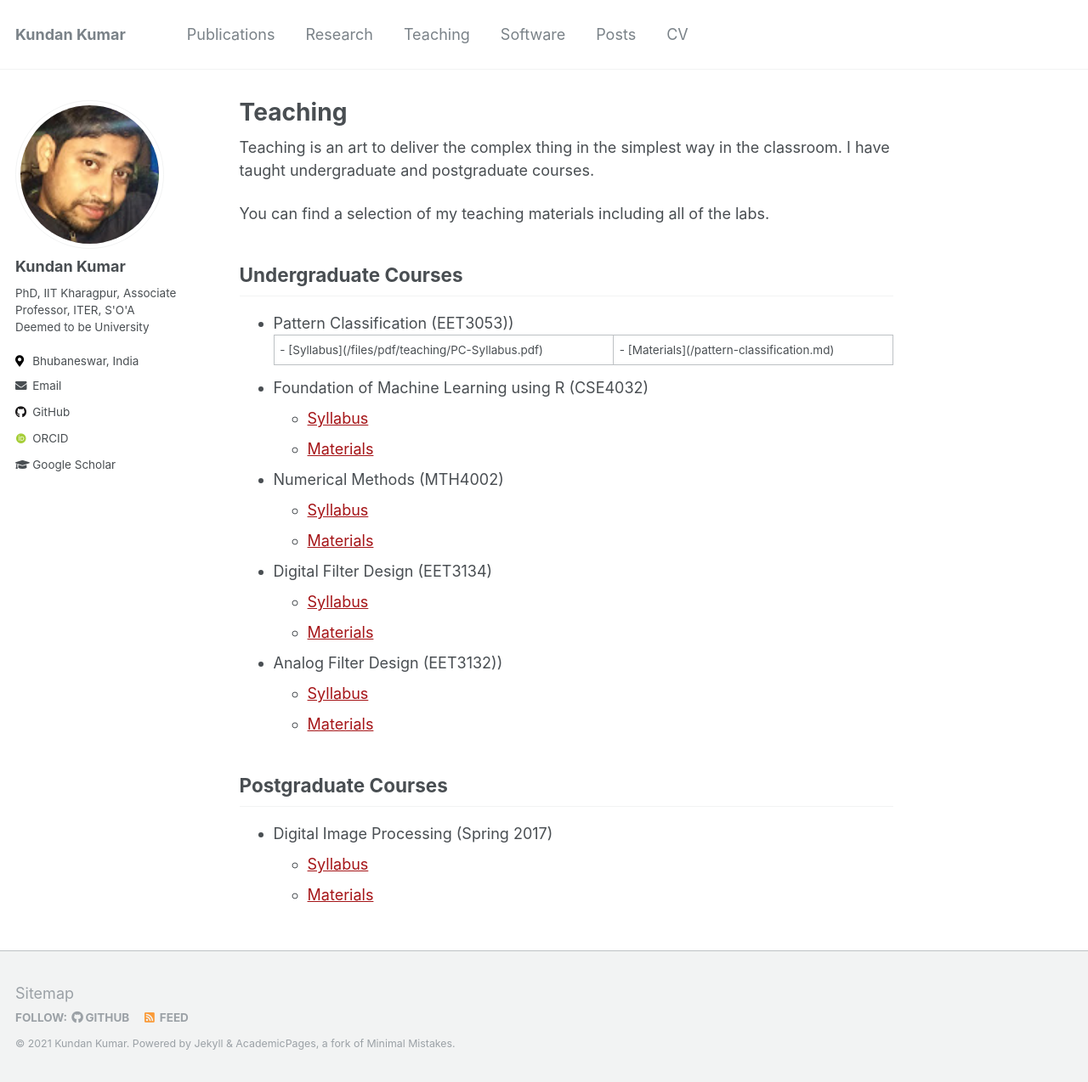
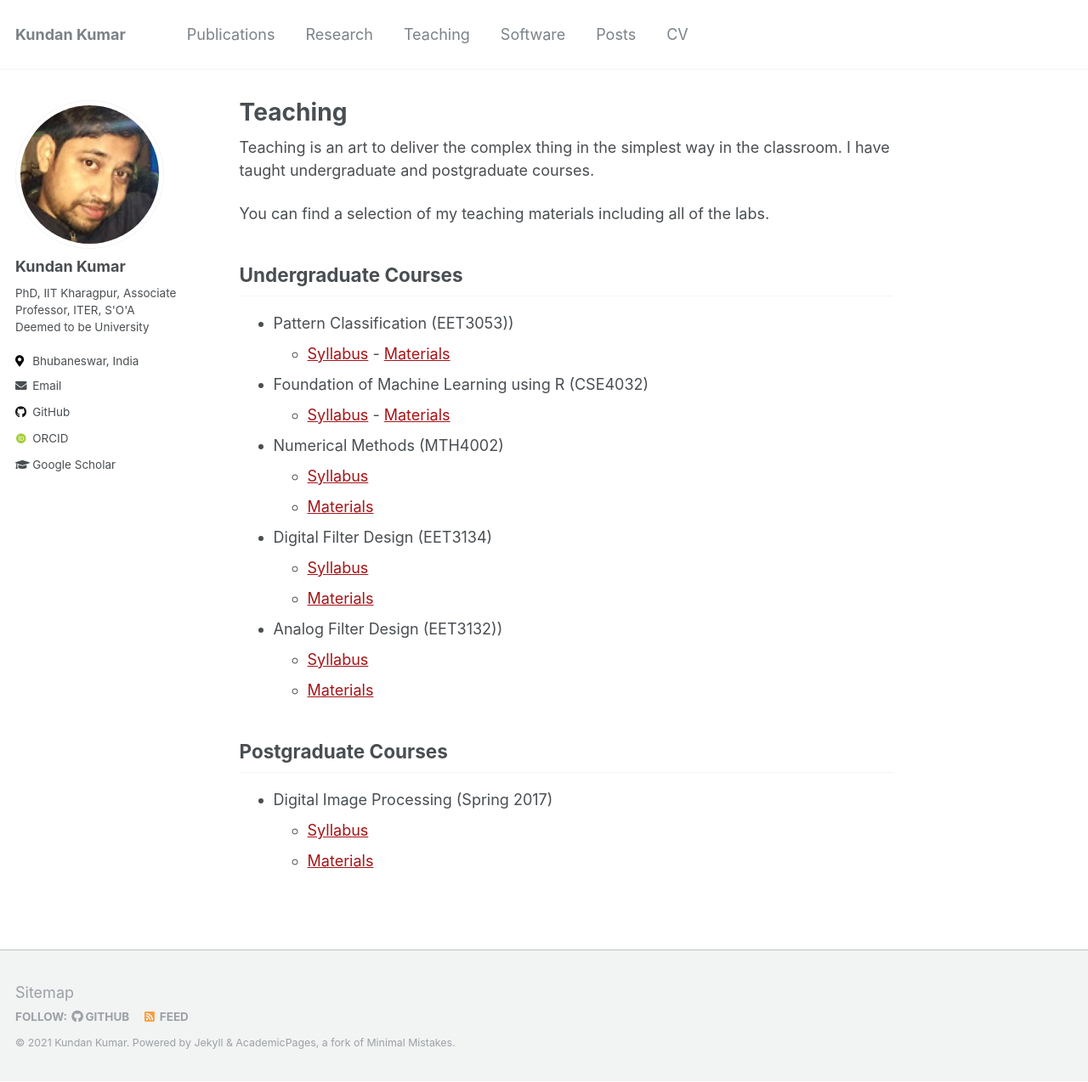
Before and after one commit to erkundanec/erkundanec.github.io, a Jekyll site: the page built from _pages/teaching.md, in a window 1280 px wide and 1274 px high. Shown: the whole window at 85% size. Built offline with Jekyll 4.4.1, drawn with Linux system fonts in a browser that asks for light colours; some web fonts are replaced.

Commit message:
Update teaching.md

```diff
--- a/_pages/teaching.md
+++ b/_pages/teaching.md
@@ -9,15 +9,9 @@ You can find a selection of my teaching materials including all of the labs.
 
 ## Undergraduate Courses
 - Pattern Classification (EET3053))
-  <table border="0">
-  <tr>
-     <td>- [Syllabus](/files/pdf/teaching/PC-Syllabus.pdf)</td>
-     <td>- [Materials](/pattern-classification.md)</td>
-  </tr>
-  </table>
+    - [Syllabus](/files/pdf/teaching/PC-Syllabus.pdf)                 - [Materials](/pattern-classification.md)
 - Foundation of Machine Learning using R (CSE4032)
-    - [Syllabus](/files/pdf/teaching/FML-Syllabus.pdf)
-    - [Materials](/foundation-of-machine-learning.md)
+    - [Syllabus](/files/pdf/teaching/FML-Syllabus.pdf)                - [Materials](/foundation-of-machine-learning.md)
 
 - Numerical Methods (MTH4002)
     - [Syllabus](/files/pdf/teaching/NM-Syllabus.pdf)
```
